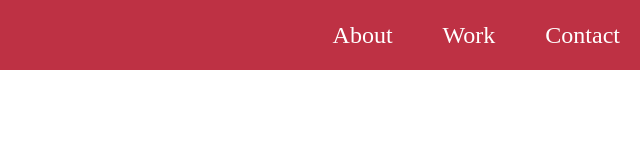
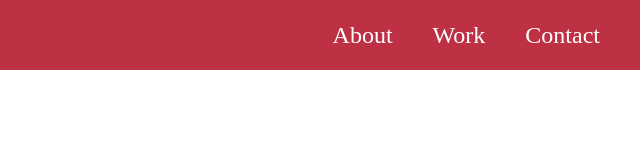
Before and after one commit to vikrantkkk/vikrant-akanni, a plain HTML site: page index.html in a window 1280 px wide. Shown: the full height of the page, 640-1280 px from the left. Drawn offline with Linux system fonts and the light colour scheme.

Commit message:
made corrections to the navigation css

```diff
--- a/css/style.css
+++ b/css/style.css
@@ -6,6 +6,7 @@
   nav {
     background: #be3144;
     height: 70px;
+    overflow: hidden;
   }
 
   nav ul {
@@ -14,7 +15,7 @@
     justify-content: end;
     align-items: center;
     list-style: none;
-    gap: 50px;
+/*     gap: 50px; */
     padding: 0 20px 0
   }
 
@@ -22,8 +23,9 @@
     color: #fff;
     text-decoration: none;
     font-size: 1.5em;
+    padding: 100% 20px;
   }
 nav li a:hover {
-  background: blueviolet;
-  padding: 28% 10px
+  background: #45567d;
+
 }
```
